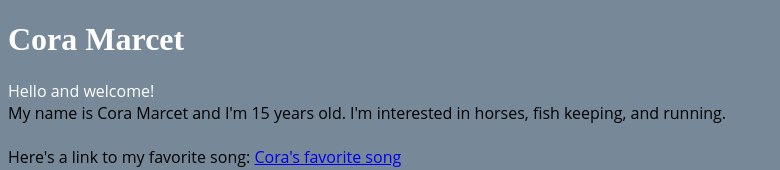
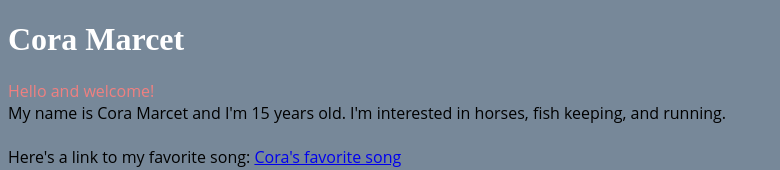
Before and after one commit to coramarcet/coramarcet.github.io, a plain HTML site: page index.html in a window 1280 px wide. Shown: the top 170 px of the page, without its empty margins (0-780 px from the left). Drawn offline with nearby package versions, Linux system fonts and the light colour scheme.

Commit message:
Initial commit

```diff
--- a/index.html
+++ b/index.html
@@ -27,7 +27,7 @@
     </nav> -->
     <!-- Build your content here -->
     <div id="content">
-        <div style = "color:white">
+        <div style = "color:lightcoral">
         Hello and welcome!
         </div>
         My name is Cora Marcet and I'm 15 years old. I'm interested in horses, fish keeping, and running.
```
